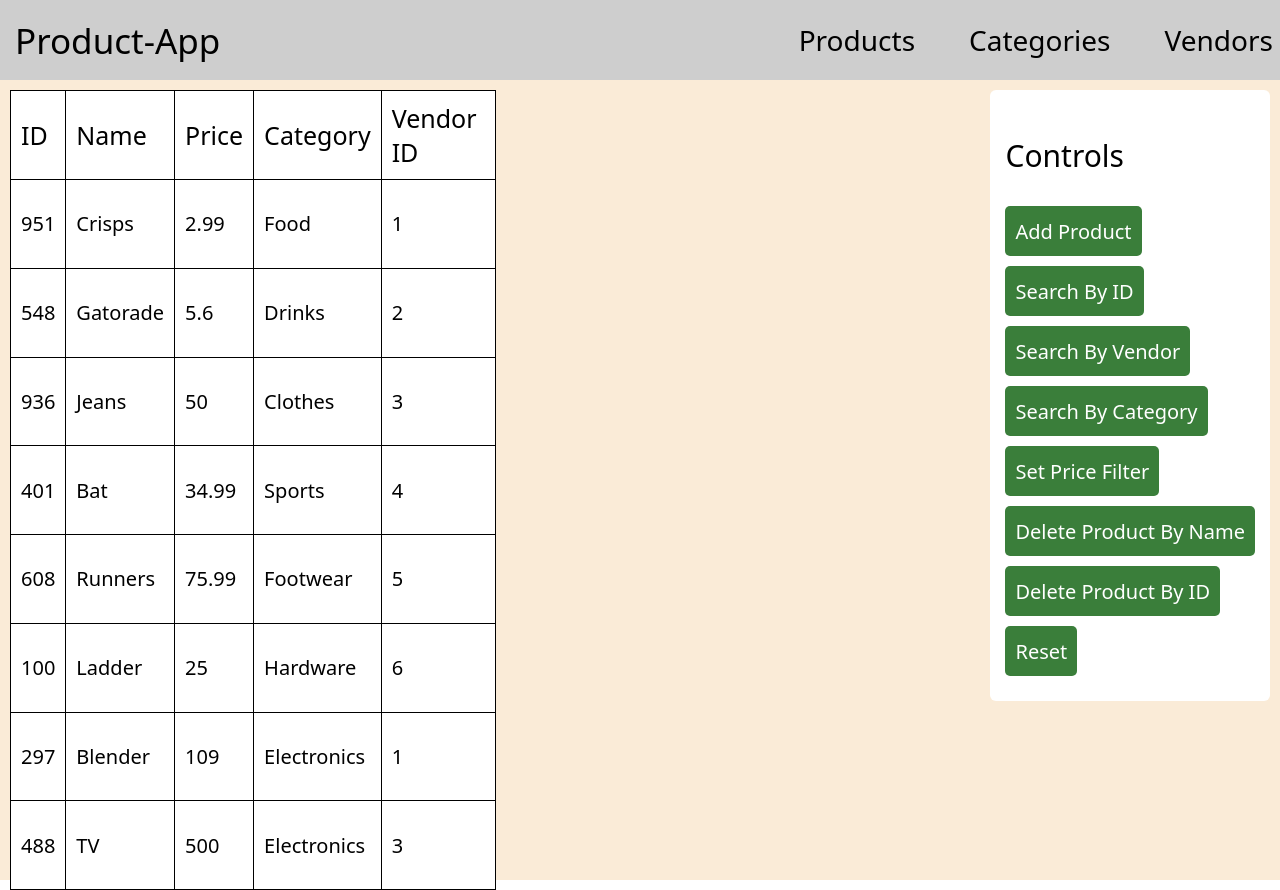
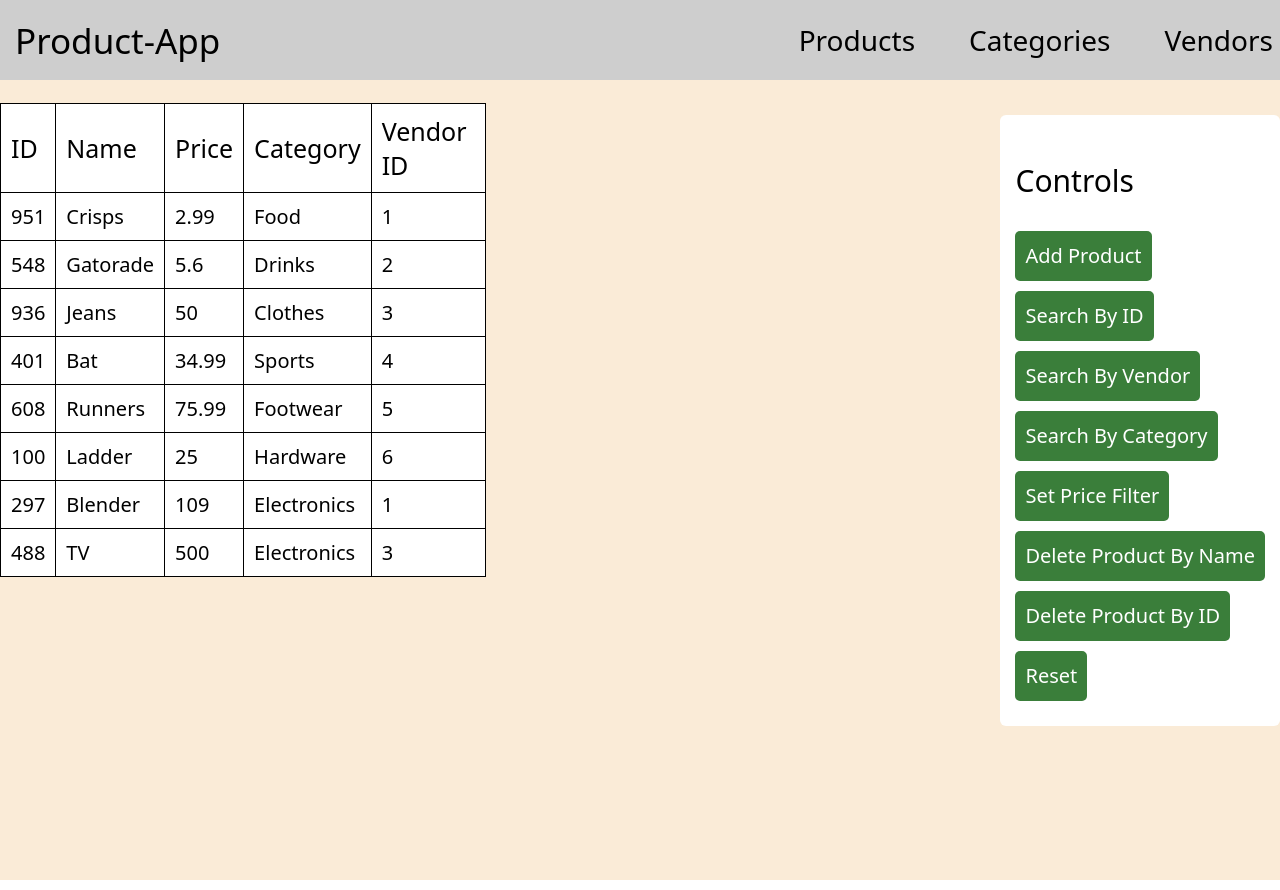
Before and after one commit to ahadddd/Product-App-v2, an Angular app: page / in a window 1280 px wide. Built offline with nearby package versions, Linux system fonts and the light colour scheme.

Commit message:
Final checks implemented

```diff
--- a/src/app/Main/Products/Products/Products.component.css
+++ b/src/app/Main/Products/Products/Products.component.css
@@ -8,12 +8,13 @@ div.container {
     display: flex;
     justify-content: space-between;
     flex-direction: row;
+    align-items: center;
 }
 
 table {
+    position: relative;
+    top: -140px;
     background-color: white;
-    position: relative;
-    top: 10px; left: 10px;
     border: 1px solid;
     border-collapse: collapse;
     width: 38%;
@@ -51,7 +52,7 @@ button{
 
 div.controls{
     position: relative;
-    top: 10px; right: 10px;
+    top: -60px;
     width: max-content;
     height: max-content;
     padding: 15px;
--- a/src/app/Main/Products/Products/Products.component.ts
+++ b/src/app/Main/Products/Products/Products.component.ts
@@ -58,7 +58,6 @@ export class ProductsComponent implements OnInit {
       }
       else {
         alert('Product not found.');
-        this.IDmodal = !this.IDmodal;
       }
     }
     else {
@@ -104,7 +103,6 @@ export class ProductsComponent implements OnInit {
       })
       if (items.length == 0) {
         alert('No items found against Vendor.');
-        this.vendorModal = !this.vendorModal;
 
       }
       else {
```
